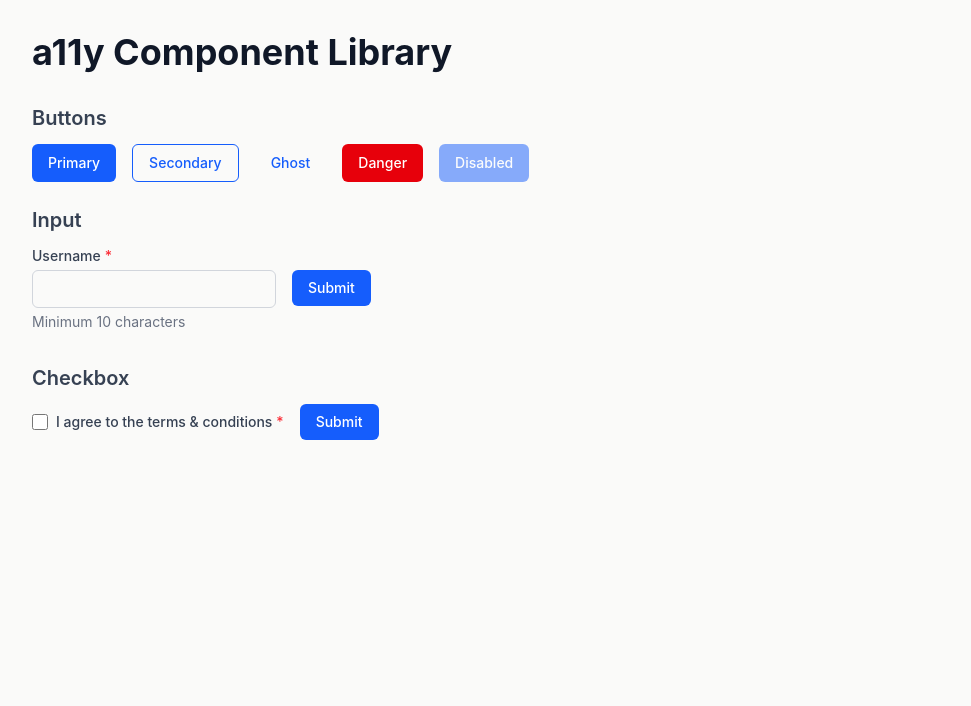
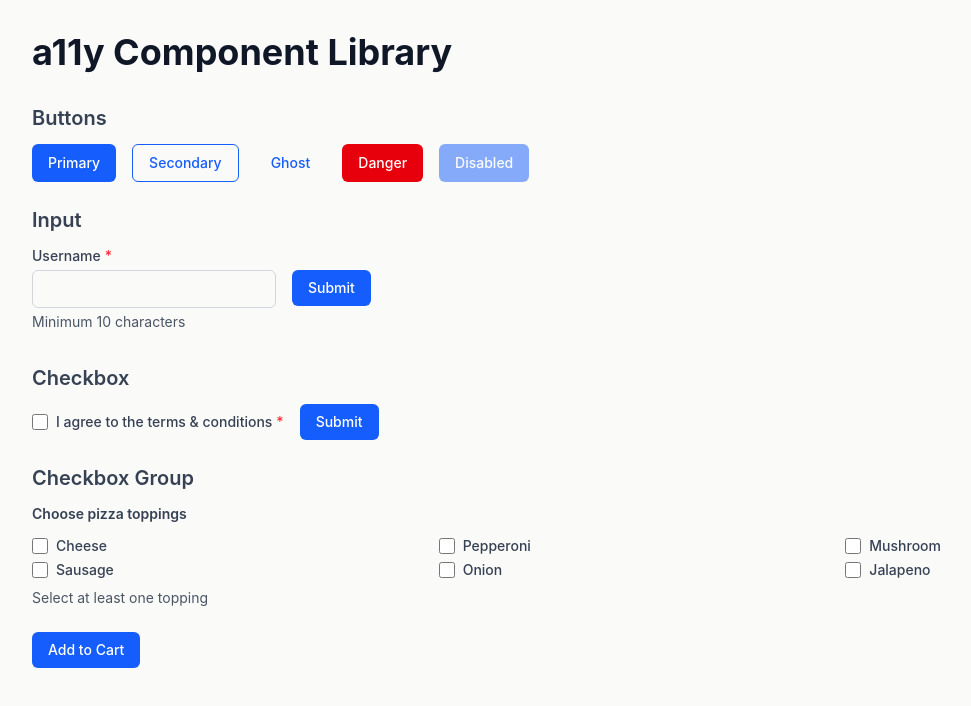
Before and after one commit to radichel-collin/a11y-component-library, a React (Vite) app: page / in a window 1280 px wide. Shown: the top 706 px of the page, without its empty margins (0-971 px from the left). Built offline with nearby package versions, Linux system fonts and the light colour scheme.

Commit message:
feat: create CheckboxGroup component and Demo

```diff
--- a/src/App.tsx
+++ b/src/App.tsx
@@ -1,6 +1,7 @@
 import ButtonDemo from './demos/ButtonDemo'
 import InputDemo from './demos/InputDemo'
 import CheckboxDemo from './demos/CheckboxDemo'
+import CheckboxGroupDemo from './demos/CheckboxGroupDemo'
 
 
 function App() {
@@ -13,6 +14,7 @@ function App() {
       <ButtonDemo />
       <InputDemo />
       <CheckboxDemo />
+      <CheckboxGroupDemo />
     </main>
   )
 }
--- a/src/components/Checkbox/CheckboxGroup.tsx
+++ b/src/components/Checkbox/CheckboxGroup.tsx
@@ -0,0 +1,38 @@
+interface CheckboxGroupProps {
+  id: string;
+  legend: string;
+  children: React.ReactNode;
+  helperText?: string;
+  errorMessage?: string;
+  successMessage?: string;
+}
+
+export default function CheckboxGroup({
+  id,
+  legend,
+  children,
+  helperText,
+  errorMessage,
+  successMessage,
+}: CheckboxGroupProps) {
+  return (
+    <fieldset
+      aria-describedby={`${id}-helper ${id}-error ${id}-success`}
+      className="flex flex-col gap-2"
+    >
+      <legend className="text-sm font-semibold text-gray-700 mt-6 mb-3">
+        {legend}
+      </legend>
+      <div>{children}</div>
+      <p id={`${id}-helper`} className="text-sm text-gray-600">
+        {helperText}
+      </p>
+      <p id={`${id}-error`} className="text-sm text-red-600" role="alert">
+        {errorMessage}
+      </p>
+      <p id={`${id}-success`} className="text-sm text-green-700" role="status">
+        {successMessage}
+      </p>
+    </fieldset>
+  );
+}
--- a/src/components/Input/Input.tsx
+++ b/src/components/Input/Input.tsx
@@ -65,7 +65,7 @@ const Input = forwardRef<HTMLInputElement, InputProps>(({
   ${borderClass}
 `}
       />
-      <p id={`${id}-helper`} className="text-sm text-gray-500">
+      <p id={`${id}-helper`} className="text-sm text-gray-600">
         {helperText}
       </p>
       <p id={`${id}-error`} className="text-sm text-red-600" role="alert">
--- /dev/null
+++ b/src/demos/CheckboxGroupDemo.tsx
@@ -0,0 +1,108 @@
+import Checkbox from "../components/Checkbox/Checkbox";
+import CheckboxGroup from "../components/Checkbox/CheckboxGroup";
+import Button from "../components/Button";
+import { useState } from "react";
+
+export default function CheckboxGroupDemo() {
+  const [toppings, setToppings] = useState({
+    cheese: false,
+    pepperoni: false,
+    mushroom: false,
+    sausage: false,
+    onion: false,
+    jalapeno: false,
+  });
+
+  const [error, setError] = useState("");
+  const [success, setSuccess] = useState("");
+
+  return (
+    <section aria-labelledby="checkbox-group-heading">
+      <h2
+        id="checkbox-group-heading"
+        className="text-xl font-semibold text-gray-700 mt-6 mb-3"
+      >
+        Checkbox Group
+      </h2>
+      <CheckboxGroup
+        id="pizza-topping-checkboxes"
+        legend="Choose pizza toppings"
+        helperText="Select at least one topping"
+        errorMessage={error}
+        successMessage={success}
+      >
+        <div className="grid grid-cols-3 gap-1">
+          <Checkbox
+            id="cheese-checkbox"
+            label="Cheese"
+            checked={toppings.cheese}
+            onChange={(e) => {
+              setToppings({ ...toppings, cheese: e.target.checked });
+            }}
+          ></Checkbox>
+
+          <Checkbox
+            id="pepperoni-checkbox"
+            label="Pepperoni"
+            checked={toppings.pepperoni}
+            onChange={(e) => {
+              setToppings({ ...toppings, pepperoni: e.target.checked });
+            }}
+          ></Checkbox>
+
+          <Checkbox
+            id="mushroom-checkbox"
+            label="Mushroom"
+            checked={toppings.mushroom}
+            onChange={(e) => {
+              setToppings({ ...toppings, mushroom: e.target.checked });
+            }}
+          ></Checkbox>
+
+          <Checkbox
+            id="sausage-checkbox"
+            label="Sausage"
+            checked={toppings.sausage}
+            onChange={(e) => {
+              setToppings({ ...toppings, sausage: e.target.checked });
+            }}
+          ></Checkbox>
+
+          <Checkbox
+            id="onion-checkbox"
+            label="Onion"
+            checked={toppings.onion}
+            onChange={(e) => {
+              setToppings({ ...toppings, onion: e.target.checked });
+            }}
+          ></Checkbox>
+
+          <Checkbox
+            id="jalapeno-checkbox"
+            label="Jalapeno"
+            checked={toppings.jalapeno}
+            onChange={(e) => {
+              setToppings({ ...toppings, jalapeno: e.target.checked });
+            }}
+          ></Checkbox>
+        </div>
+      </CheckboxGroup>
+      <div className="my-2">
+        <Button
+          onClick={() => {
+            if (Object.values(toppings).some(Boolean)) {
+              setSuccess("Added to Cart!");
+              setError("");
+            } else {
+              setError("Must select at least one topping");
+              setSuccess("");
+            }
+          }}
+          variant="primary"
+        >
+          Add to Cart
+        </Button>
+      </div>
+    </section>
+  );
+}
```
